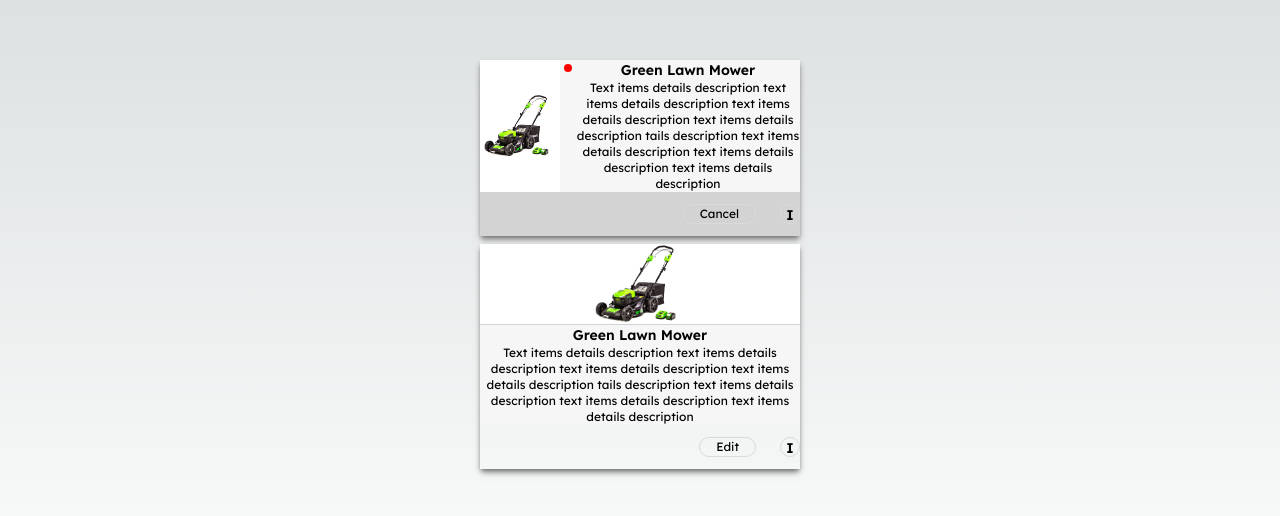
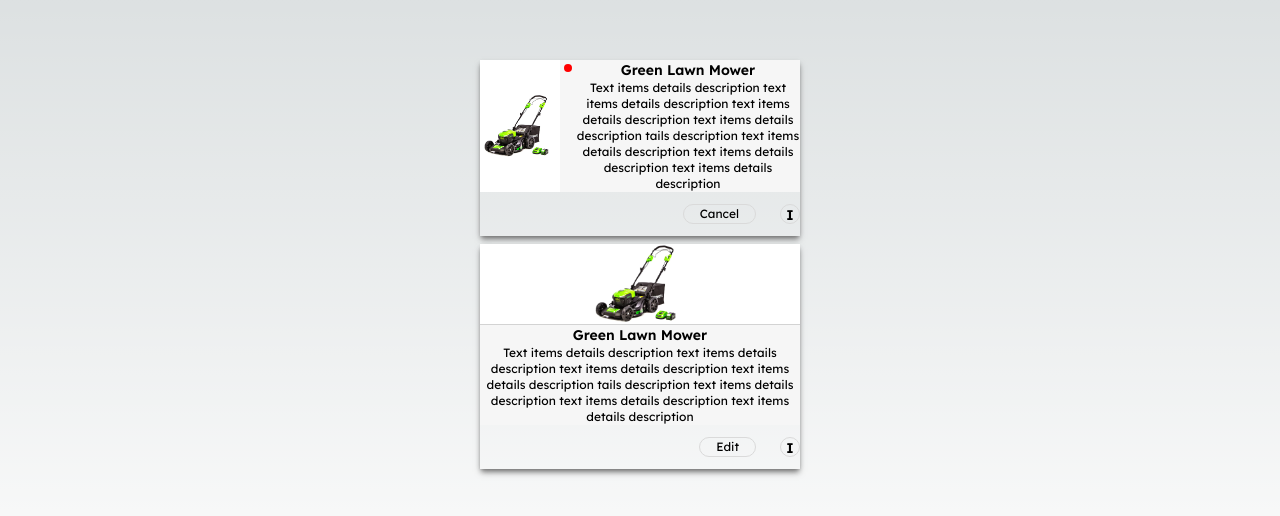
Before and after one commit to chingu-voyages/v46-tier3-team-37, a Next.js app: page / in a window 1280 px wide. Shown: the part 132-648 px from the top of the page. Built offline with nearby package versions, Linux system fonts and the light colour scheme.

Commit message:
light mode bug fix

```diff
--- a/components/uiComponents/Card.tsx
+++ b/components/uiComponents/Card.tsx
@@ -20,7 +20,7 @@ const cardVariants = cva(
         variants: {
             variant: {
                 default: "items-center my-2",
-                detailed: "justify-center bg-[lightgray]"
+                detailed: "justify-center"
             },
             size: {
                 default: "w-full",
```
